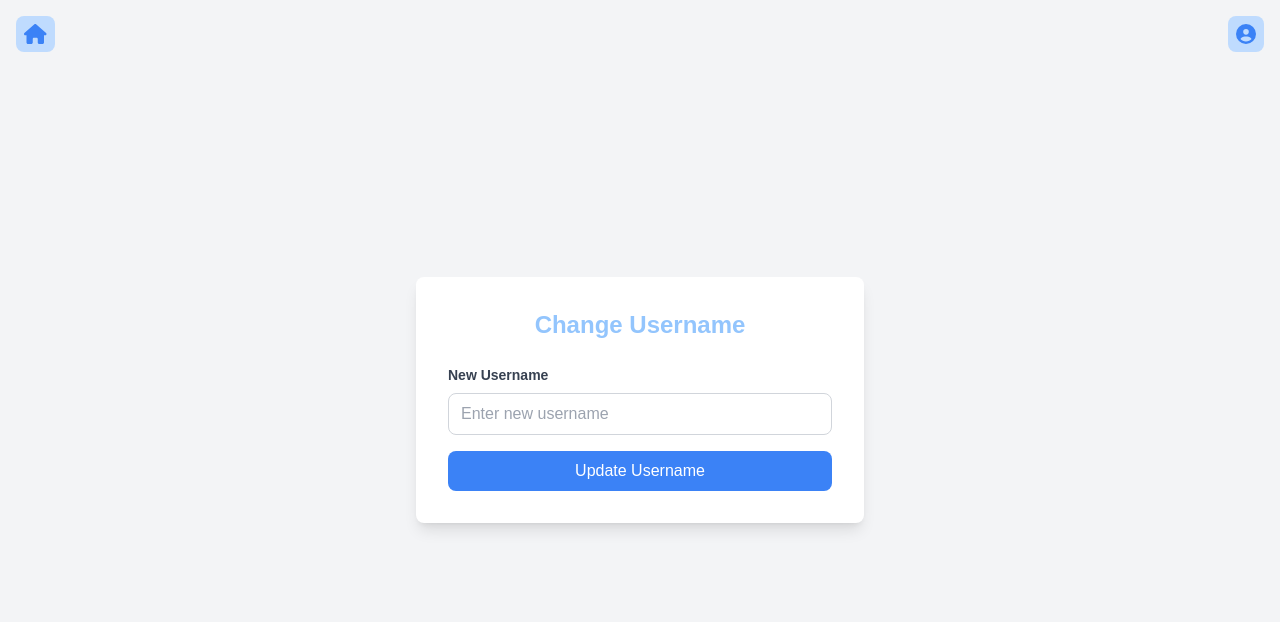
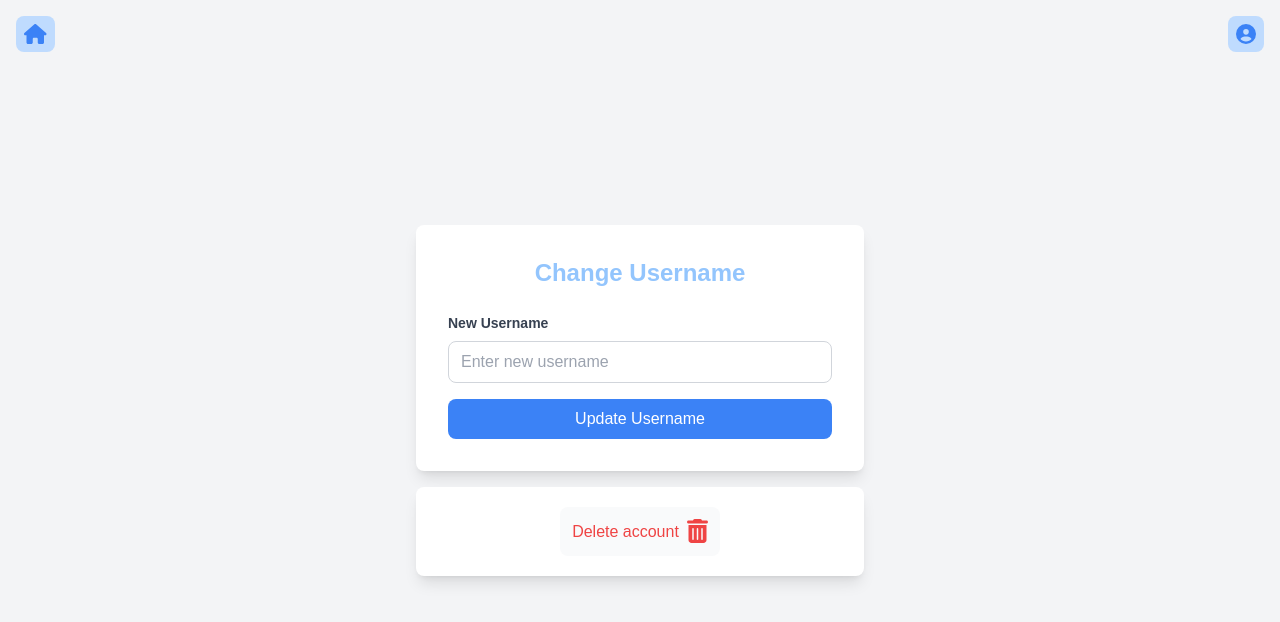
Before and after one commit to JanJus7/webProtocolsProject, a Next.js app: page /game/settings in a window 1280 px wide. Shown: the top 622 px of the page. Built offline with nearby package versions, Linux system fonts and the light colour scheme.

Commit message:
user is able now to delete his account

```diff
--- a/app/api/user/currentUser/route.js
+++ b/app/api/user/currentUser/route.js
@@ -2,6 +2,7 @@ import {
   findUserByUserId,
   findUserByUsername,
   updateUserUsername,
+  deleteUser,
 } from "@/models/User";
 import { NextResponse } from "next/server";
 
@@ -51,3 +52,27 @@ export async function PATCH(request) {
     );
   }
 }
+
+export async function DELETE(request) {
+  try {
+    const { userId } = await request.json();
+    if (!userId) {
+      return NextResponse.json({ error: "User not found" }, { status: 400 });
+    }
+
+    const deleted = await deleteUser(userId);
+    if (!deleted) {
+      return NextResponse.json({ error: "User not found" }, { status: 404 });
+    }
+
+    return NextResponse.json(
+      { message: "User deleted successfully" },
+      { status: 200 }
+    );
+  } catch (error) {
+    return NextResponse.json(
+      { error: "Failed to delete user" },
+      { status: 500 }
+    );
+  }
+}
--- a/app/game/settings/page.js
+++ b/app/game/settings/page.js
@@ -3,11 +3,15 @@
 import { useState } from "react";
 import axios from "axios";
 import Cookies from "js-cookie";
+import { FontAwesomeIcon } from "@fortawesome/react-fontawesome";
+import { faTrashCan } from "@fortawesome/free-solid-svg-icons";
+import { useRouter } from "next/navigation";
 
 export default function SettingsPage() {
   const [newUsername, setNewUsername] = useState("");
   const [message, setMessage] = useState("");
   const [error, setError] = useState("");
+  const router = useRouter();
 
   const handleSubmit = async (e) => {
     e.preventDefault();
@@ -38,8 +42,24 @@ export default function SettingsPage() {
     }
   };
 
+  const handleDeleteAccount = async () => {
+    const userId = Cookies.get("userId");
+    if (!userId) return;
+
+    try {
+      await axios.delete("/api/user/currentUser", {
+        data: { userId },
+      });
+
+      Cookies.remove("userId");
+      router.push("/l");
+    } catch (error) {
+      setError("Failed to delete account.");
+    }
+  };
+
   return (
-    <div className="min-h-screen flex items-center justify-center bg-gray-100">
+    <div className="min-h-screen flex items-center justify-center flex-col bg-gray-100">
       <div className="bg-white p-8 rounded-lg shadow-lg w-full max-w-md">
         <h1 className="text-2xl font-bold mb-6 text-center text-blue-300">
           Change Username
@@ -76,6 +96,15 @@ export default function SettingsPage() {
           </button>
         </form>
       </div>
+      <div className="bg-white mt-4 p-5 rounded-lg shadow-lg w-full max-w-md flex justify-center items-center text-red-500">
+        <button
+          className="hover:bg-gray-100 bg-gray-50 p-3 rounded-lg"
+          onClick={handleDeleteAccount}
+        >
+          Delete account
+          <FontAwesomeIcon size="xl" icon={faTrashCan} className="pl-2" />
+        </button>
+      </div>
     </div>
   );
 }
--- a/models/User.js
+++ b/models/User.js
@@ -52,3 +52,9 @@ export async function updateUserUsername(userId, newUsername) {
 
   return findUserByUserId(userId);
 }
+
+export async function deleteUser(userId) {
+  const collection = await getCollection();
+  const result = await collection.deleteOne({ _id: new ObjectId(userId) });
+  return result.deletedCount > 0;
+}
```
